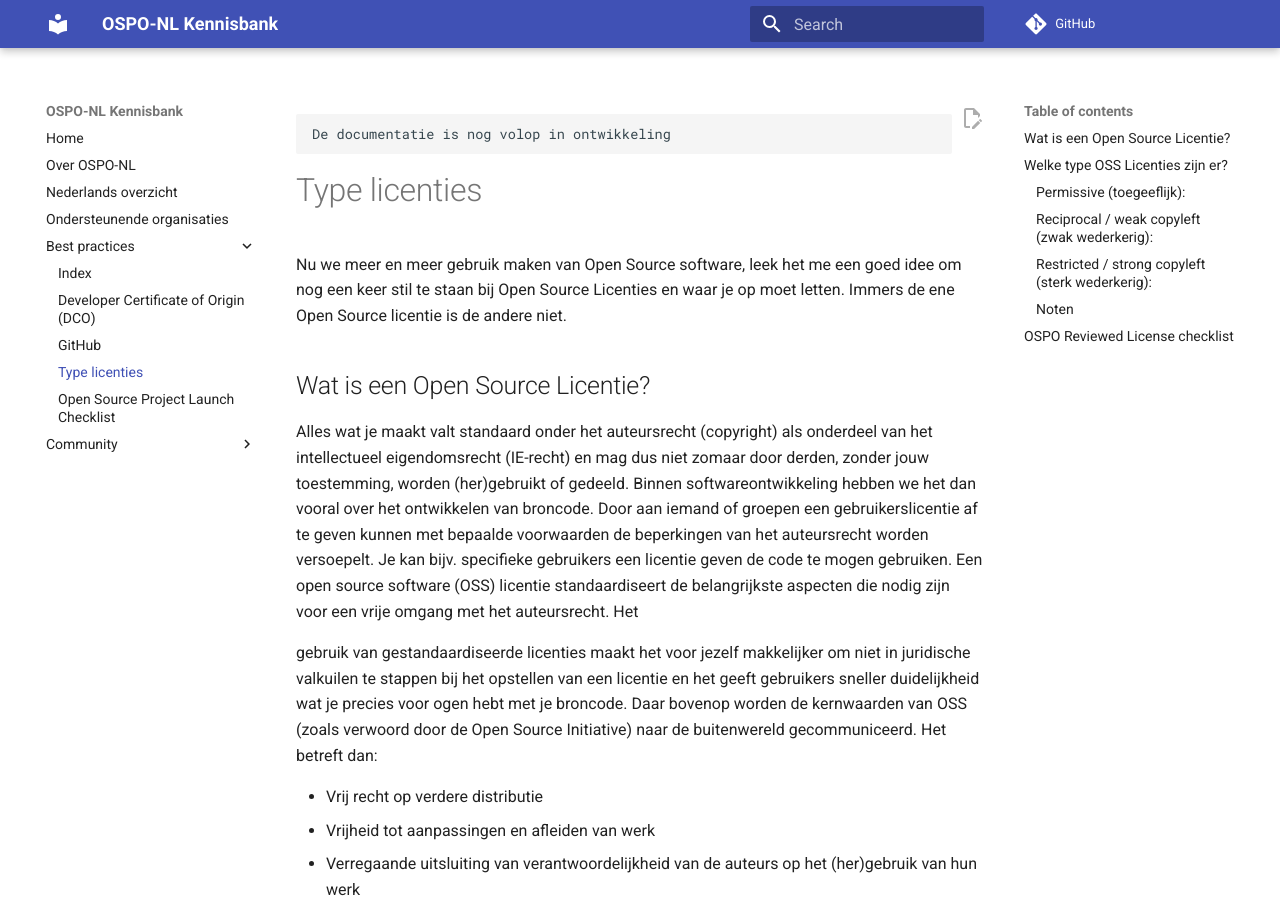
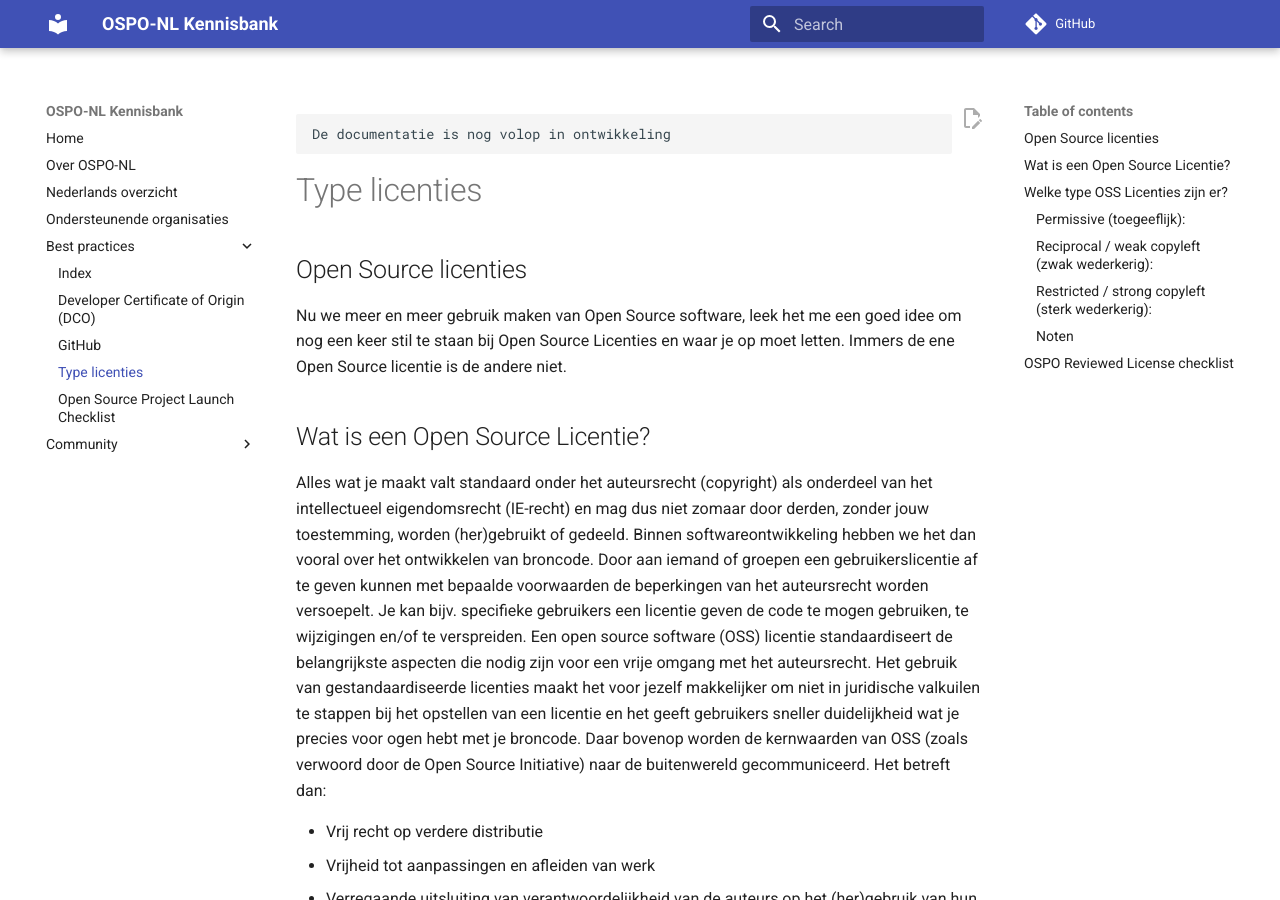
Before and after one commit to ospo-nl/kennisbank, an MkDocs documentation site: the page built from docs/Best practices/Type licenties.md, in a window 1280 px wide and 900 px high. Built offline with MkDocs 1.6.1 and Material for MkDocs 9.7.7, drawn with Linux system fonts in a browser that asks for light colours; comment, search, counter and statistics services are not loaded; some of the changed text lies outside the part shown.

Commit message:
Verdere verwerking commentaar Jonas

````diff
--- a/docs/Best practices/Type licenties.md
+++ b/docs/Best practices/Type licenties.md
@@ -2,6 +2,8 @@
 De documentatie is nog volop in ontwikkeling
 ```
 # Type licenties
+
+## Open Source licenties
 
 Nu we meer en meer gebruik maken van Open Source software, leek het me een goed idee om nog een keer stil te staan bij
 Open Source Licenties en waar je op moet letten. Immers de ene Open Source licentie is de andere niet.
@@ -12,13 +14,12 @@
 (IE-recht) en mag dus niet zomaar door derden, zonder jouw toestemming, worden (her)gebruikt of gedeeld. Binnen
 softwareontwikkeling hebben we het dan vooral over het ontwikkelen van broncode. Door aan iemand of groepen een
 gebruikerslicentie af te geven kunnen met bepaalde voorwaarden de beperkingen van het auteursrecht worden versoepelt.
-Je kan bijv. specifieke gebruikers een licentie geven de code te mogen gebruiken. Een open source software (OSS)
-licentie standaardiseert de belangrijkste aspecten die nodig zijn voor een vrije omgang met het auteursrecht. Het
-
-gebruik van gestandaardiseerde licenties maakt het voor jezelf makkelijker om niet in juridische valkuilen te stappen
-bij het opstellen van een licentie en het geeft gebruikers sneller duidelijkheid wat je precies voor ogen hebt met je
-broncode. Daar bovenop worden de kernwaarden van OSS (zoals verwoord door de Open Source Initiative) naar de
-buitenwereld gecommuniceerd. Het betreft dan:
+Je kan bijv. specifieke gebruikers een licentie geven de code te mogen gebruiken, te wijzigingen en/of te verspreiden.
+Een open source software (OSS) licentie standaardiseert de belangrijkste aspecten die nodig zijn voor een vrije omgang
+met het auteursrecht. Het gebruik van gestandaardiseerde licenties maakt het voor jezelf makkelijker om niet in juridische
+valkuilen te stappen bij het opstellen van een licentie en het geeft gebruikers sneller duidelijkheid wat je precies voor
+ogen hebt met je broncode. Daar bovenop worden de kernwaarden van OSS (zoals verwoord door de Open Source Initiative) naar
+de buitenwereld gecommuniceerd. Het betreft dan:
 
 - Vrij recht op verdere distributie
 - Vrijheid tot aanpassingen en afleiden van werk
````
Also changed, not shown: other parts of docs/Best practices/Type licenties.md (+7 -7 lines).
